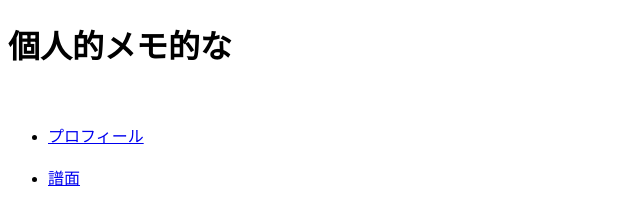
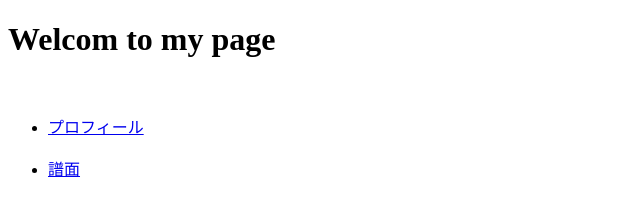
Before and after one commit to NMasaya/NMasaya.github.io, a plain HTML site: page index.html in a window 1280 px wide. Shown: the whole page, without its empty margins (0-640 px from the left). Drawn offline with Linux system fonts and the light colour scheme.

Commit message:
Update index.html

```diff
--- a/index.html
+++ b/index.html
@@ -5,7 +5,7 @@
     <title>ほむぺ</title>
 </head>
 <body>
-    <h1>個人的メモ的な</h1>
+    <h1>Welcom to my page</h1>
     <br>
     <ul>
         <li>
```
